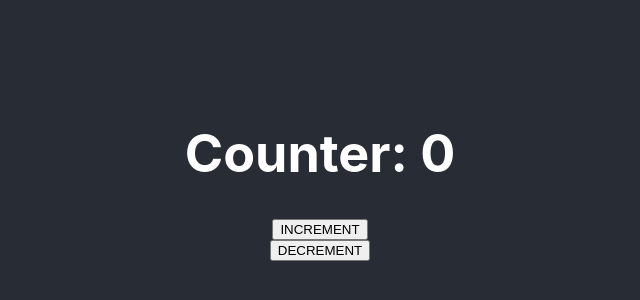
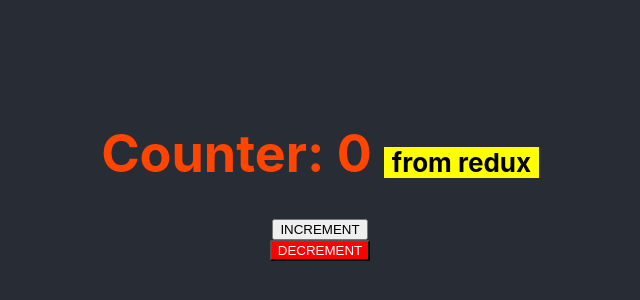
Before and after one commit to nicatspark/react-redux-styledcomponents, a React (Create React App) app: page / in a window 1280 px wide. Shown: the part 226-526 px from the top of the page, without its empty margins (320-960 px from the left). Built offline with nearby package versions, Linux system fonts and the light colour scheme.

Commit message:
Add styled components.

```diff
--- a/package.json
+++ b/package.json
@@ -7,7 +7,8 @@
     "react-dom": "^16.8.6",
     "react-redux": "^7.1.0-rc.1",
     "react-scripts": "3.0.1",
-    "redux": "^4.0.0-rc.1"
+    "redux": "^4.0.0-rc.1",
+    "styled-components": "^4.3.1"
   },
   "scripts": {
     "start": "react-scripts start",
--- a/src/App.js
+++ b/src/App.js
@@ -1,6 +1,20 @@
 import React from "react";
 import "./App.css";
 import { useSelector, useDispatch } from "react-redux";
+import styled from "styled-components";
+
+const Button = styled.button`
+  background-color: red;
+  border-radius: 2px;
+  color: white;
+`;
+const H1 = styled.h1`
+  color: orangered;
+  mark {
+    font-size: 0.5em;
+    padding: 0 0.3em;
+  }
+`;
 
 function App() {
   const counter = useSelector(state => state.counter);
@@ -8,13 +22,16 @@
   return (
     <div className="App">
       <header className="App-header">
-        <h1>Counter: {counter}</h1>
+        <H1>
+          Counter: {counter < 0 ? counter * -1 : counter}{" "}
+          <mark>from redux</mark>
+        </H1>
         <button onClick={() => dispatch({ type: "INCREMENT" })}>
           INCREMENT
         </button>
-        <button onClick={() => dispatch({ type: "DECREMENT" })}>
+        <Button onClick={() => dispatch({ type: "DECREMENT" })}>
           DECREMENT
-        </button>
+        </Button>
       </header>
     </div>
   );
```
Also changed, not shown: 1 other file (tests, documents, lock files or other folders).
